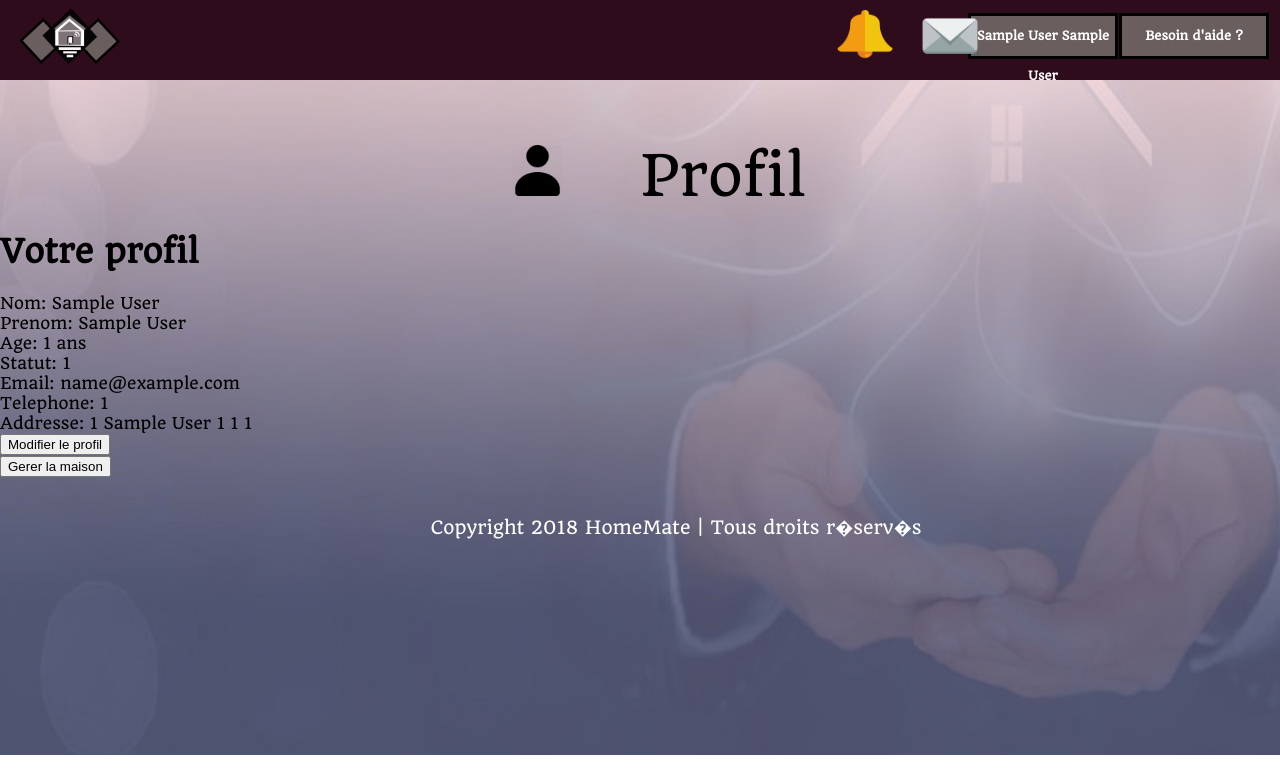
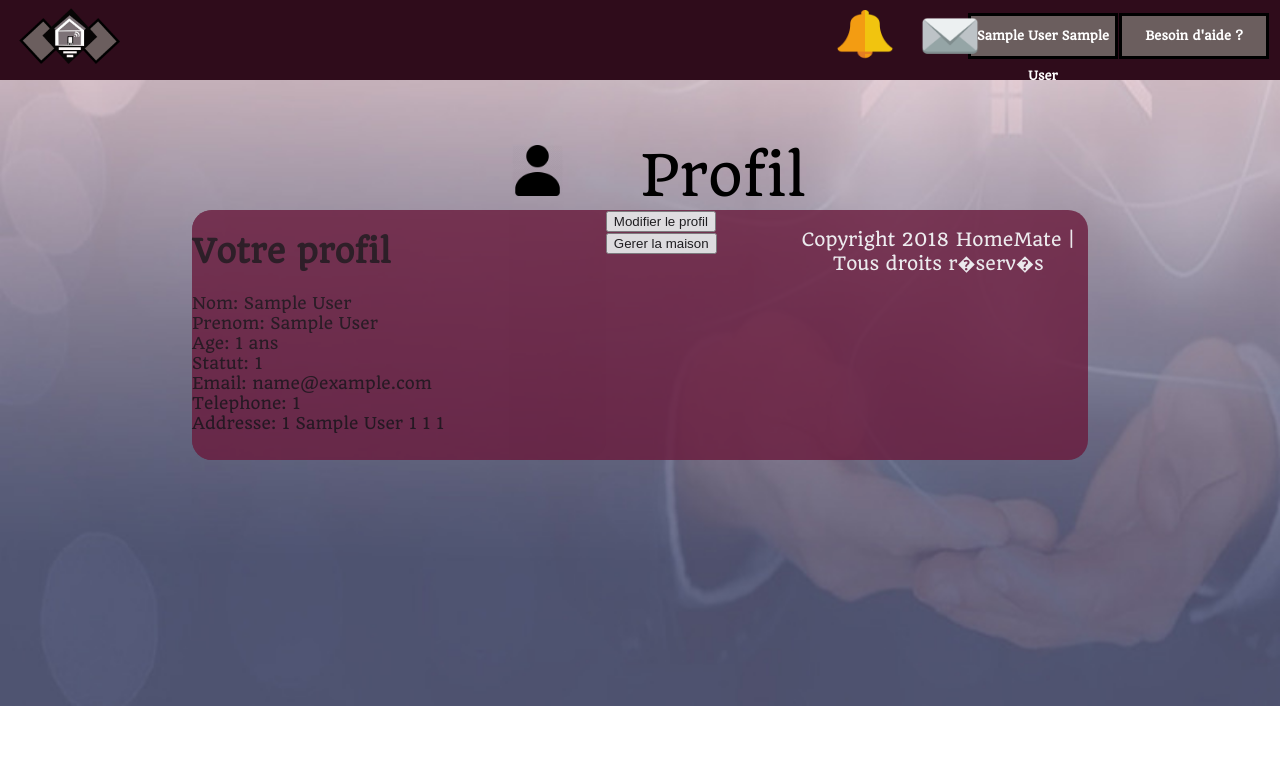
Before and after one commit to SylvainZ/Homemate, a PHP site: template Vue/profil.php in a window 1280 px wide. Shown: the top 779 px of the page. Run offline with PHP 8.4, Linux system fonts and the light colour scheme; the template is opened without the code that fills it, so the values that code supplies are empty; the visitor is signed in with stand-in values (Sample User, id 1).

Commit message:
Update miseEnPageProfil.css

```diff
--- a/Vue/CSS/miseEnPageProfil.css
+++ b/Vue/CSS/miseEnPageProfil.css
@@ -1,6 +1,42 @@
 
 
+.br{
+	background: #afvbft;
+}
 
+
+.bar
+{
+display: flex;
+opacity: 0.8;
+position: relative;
+text-align:left;
+background: #6a1b3d;
+-moz-border-radius: 5px;
+-webkit-border-radius: 5px;
+border-radius: 20px;
+width: 70%;
+height: 250px;
+margin: auto;
+border-style: none;
+
+}
+
+.aff
+{
+opacity: 0.8;
+position: relative;
+text-align:left;
+background: #6a1b3d;
+-moz-border-radius: 5px;
+-webkit-border-radius: 5px;
+border-radius: 20px;
+width: 70%;
+height: 250px;
+margin: auto;
+border-style: none;
+
+}
 
 
 .profil
```
